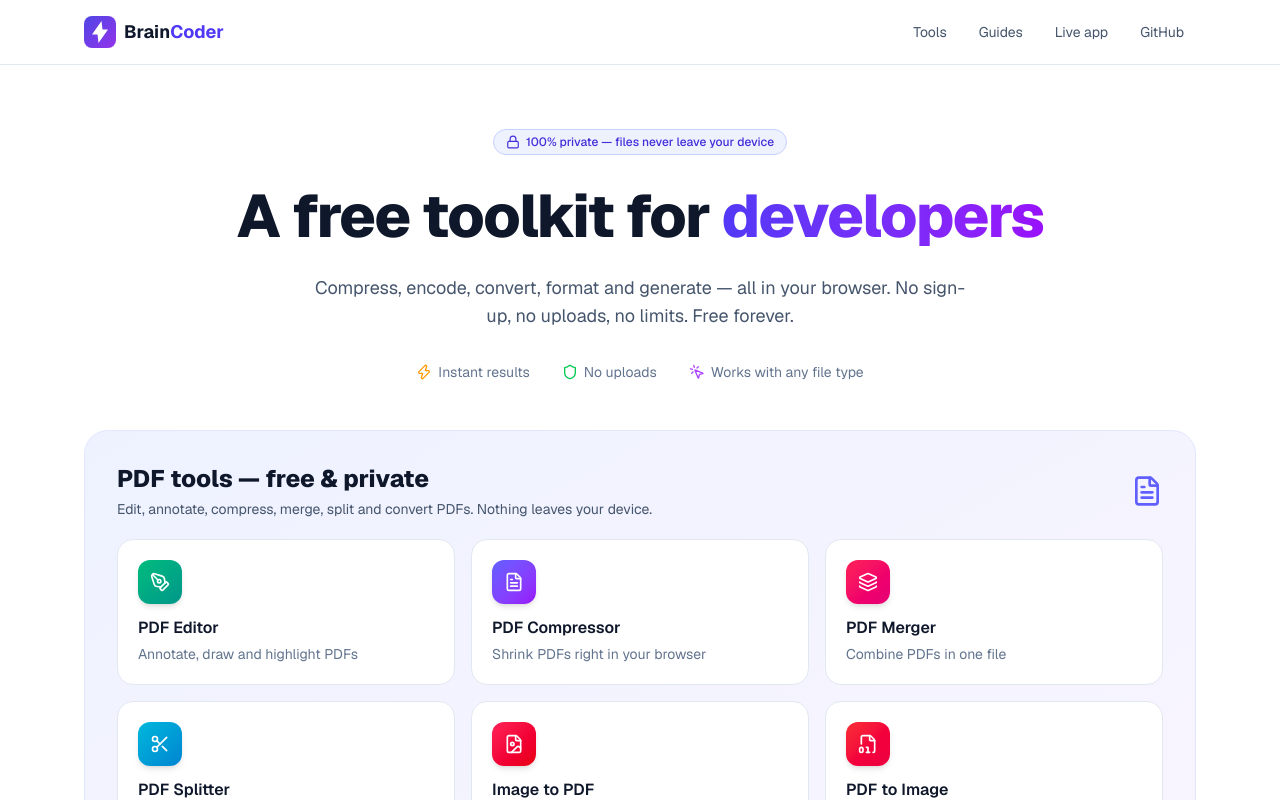
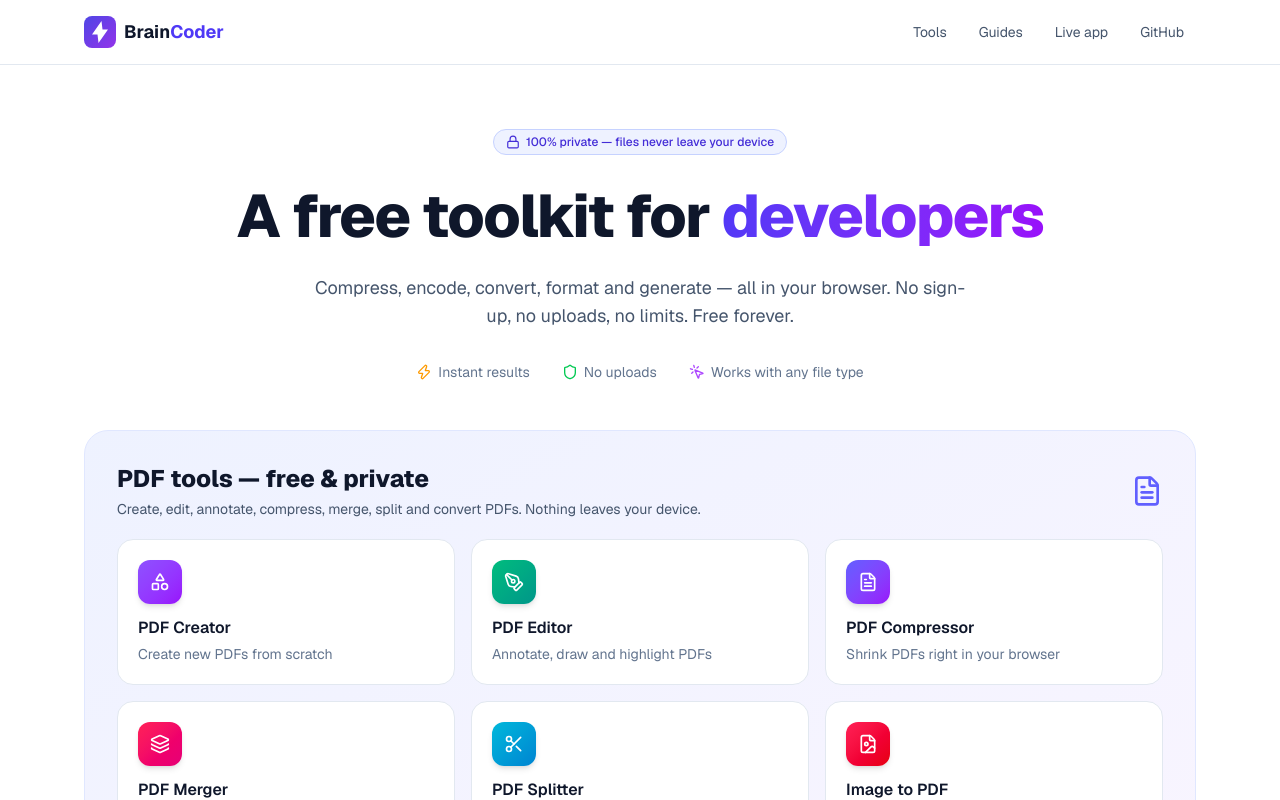
Before and after one commit to RajaSardar/BrainCoder, a Next.js app: page / in a window 1280 px wide. Shown: the top 800 px of the page. Built offline with nearby package versions, Linux system fonts and the light colour scheme; no server answers.

Commit message:
Homepage: feature PDF Creator in the highlighted PDF tools section

```diff
--- a/src/components/HomeContent.tsx
+++ b/src/components/HomeContent.tsx
@@ -39,6 +39,7 @@ function ToolCard({ tool }: { tool: ToolConfig }) {
 }
 
 const PDF_TOOLS = [
+  "pdf-creator",
   "pdf-editor",
   "pdf-compressor",
   "pdf-merge",
@@ -151,7 +152,7 @@ export default function HomeContent() {  const [query, setQuery] = useState("");
                 PDF tools — free &amp; private
               </h2>
               <p className="text-sm text-slate-600 mt-1">
-                Edit, annotate, compress, merge, split and convert PDFs. Nothing leaves your device.
+                Create, edit, annotate, compress, merge, split and convert PDFs. Nothing leaves your device.
               </p>
             </div>
             <FileText className="w-8 h-8 text-indigo-500 shrink-0" />
```
